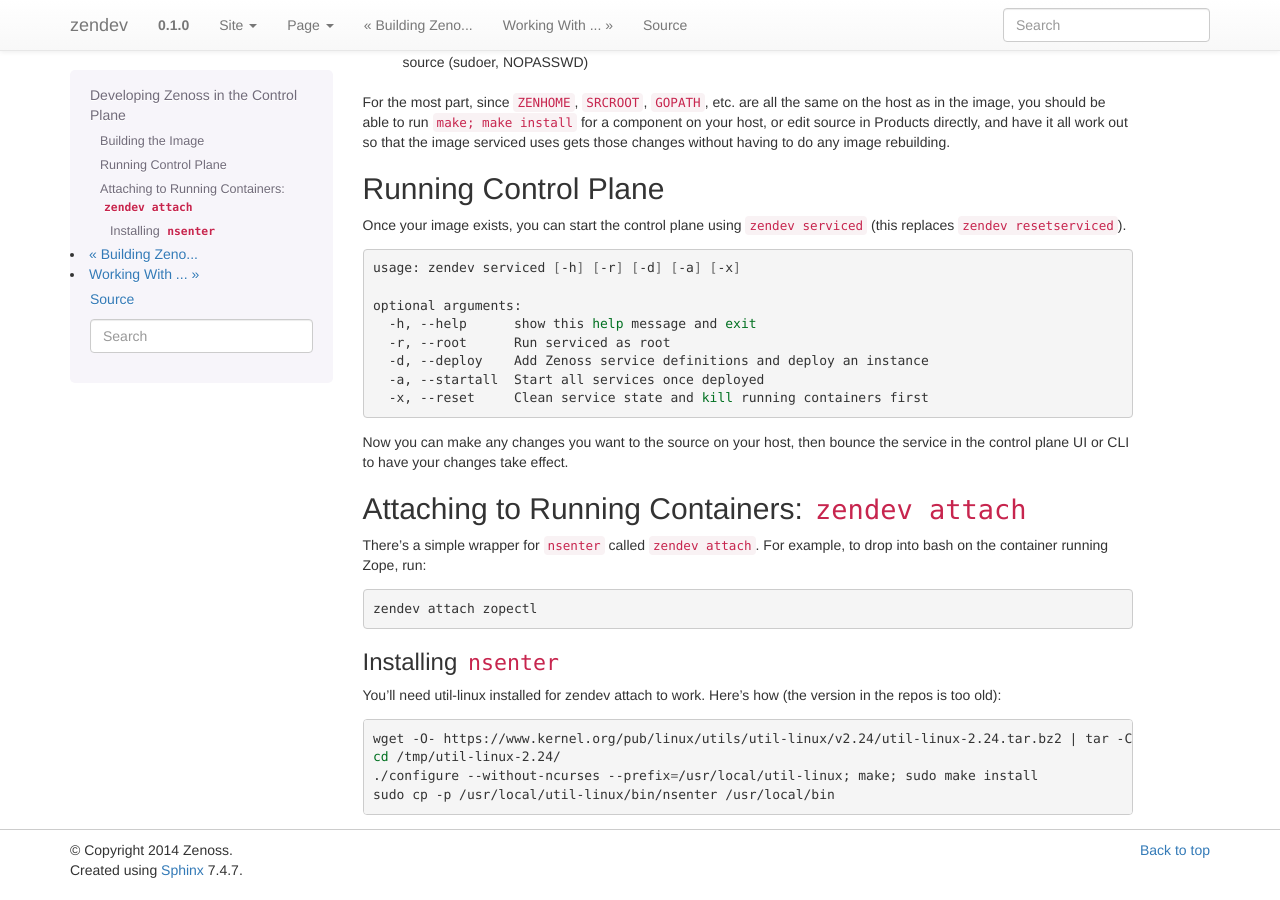
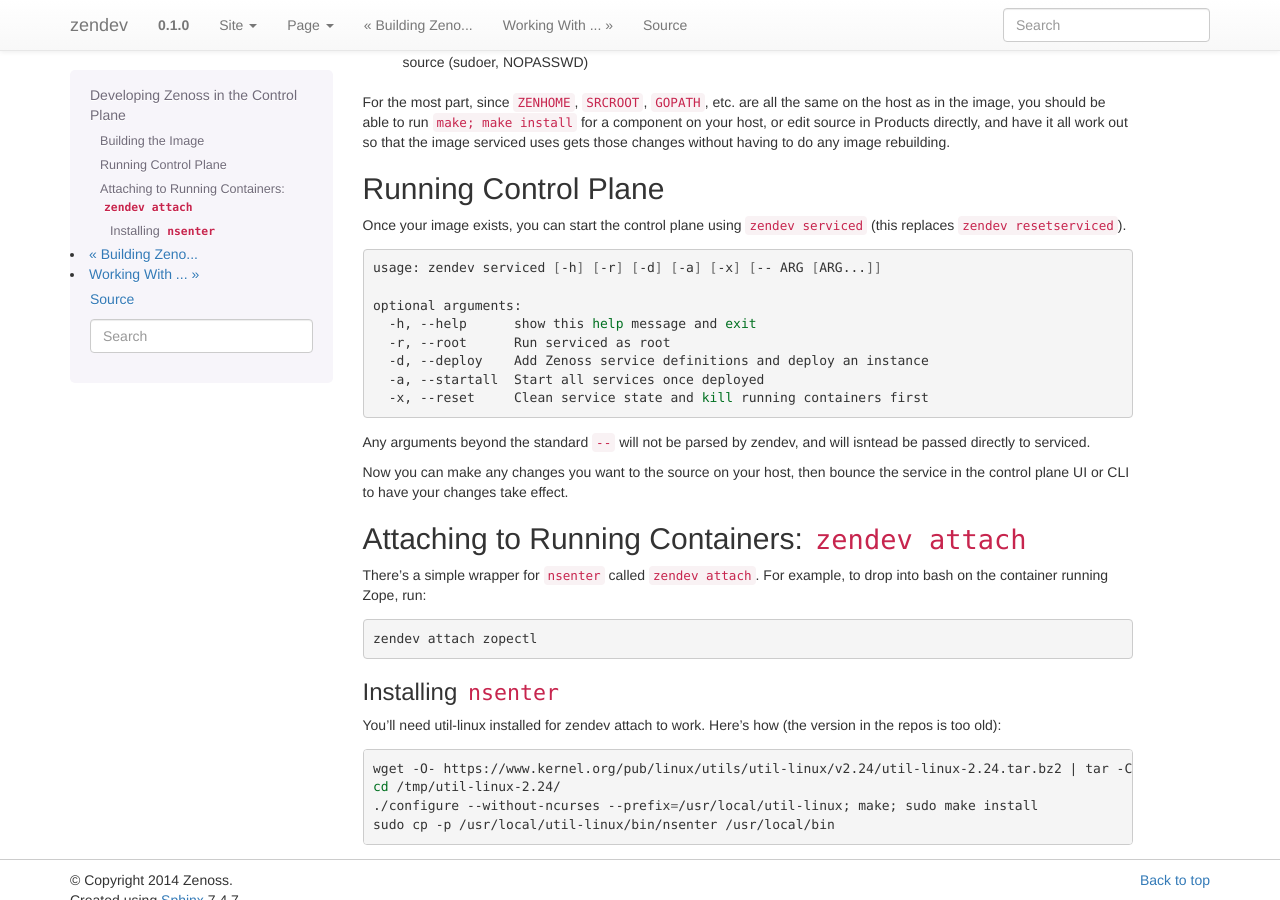
Before and after one commit to zenoss/zendev, a Sphinx documentation site: the page built from docs/devimg.rst, in a window 1280 px wide and 900 px high, scrolled down 524 px. Built offline with Sphinx 7.4.7, drawn with Linux system fonts in a browser that asks for light colours.

Commit message:
Add docs for pass-through serviced args

```diff
--- a/docs/devimg.rst
+++ b/docs/devimg.rst
@@ -45,7 +45,7 @@
 
 .. code-block:: bash
 
-    usage: zendev serviced [-h] [-r] [-d] [-a] [-x]
+    usage: zendev serviced [-h] [-r] [-d] [-a] [-x] [-- ARG [ARG...]]
 
     optional arguments:
       -h, --help      show this help message and exit
@@ -53,6 +53,9 @@
       -d, --deploy    Add Zenoss service definitions and deploy an instance
       -a, --startall  Start all services once deployed
       -x, --reset     Clean service state and kill running containers first
+
+Any arguments beyond the standard ``--`` will not be parsed by zendev, and will
+isntead be passed directly to serviced.
 
 Now you can make any changes you want to the source on your host, then bounce
 the service in the control plane UI or CLI to have your changes take effect.
```
